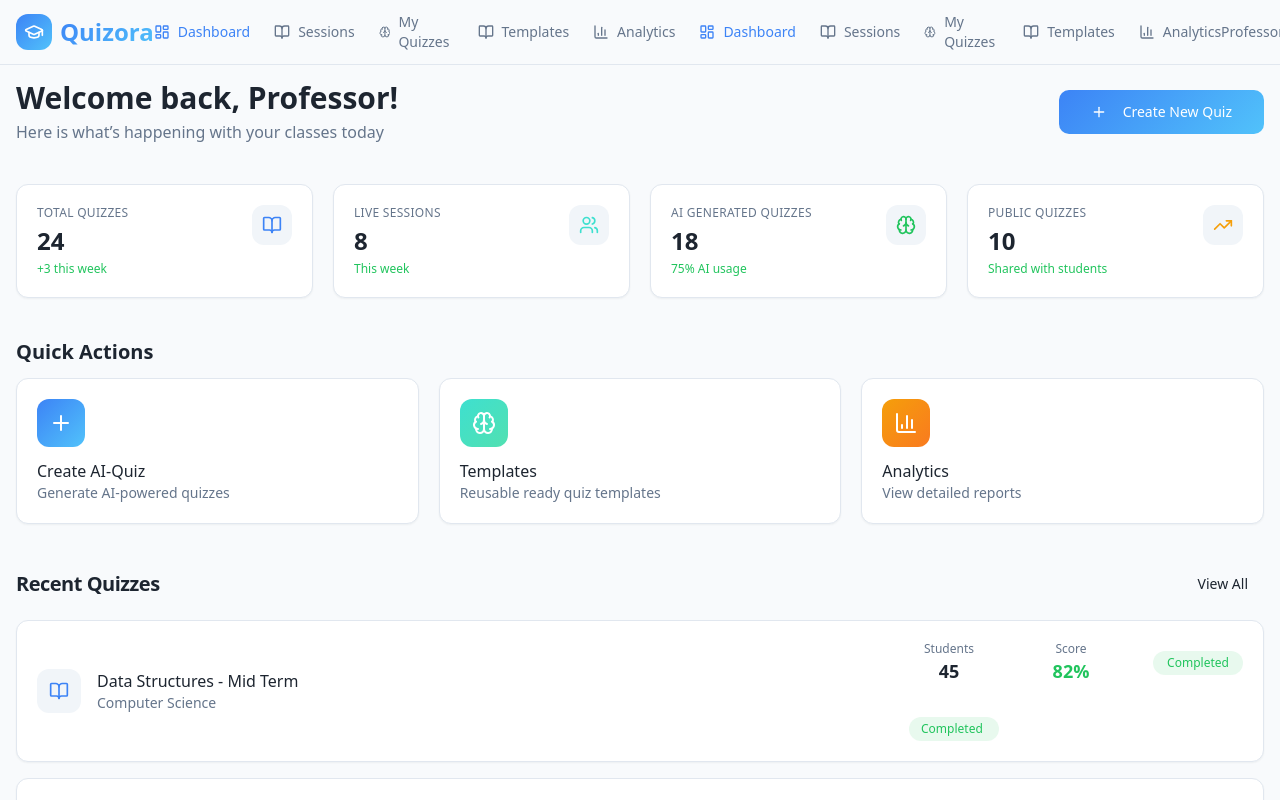
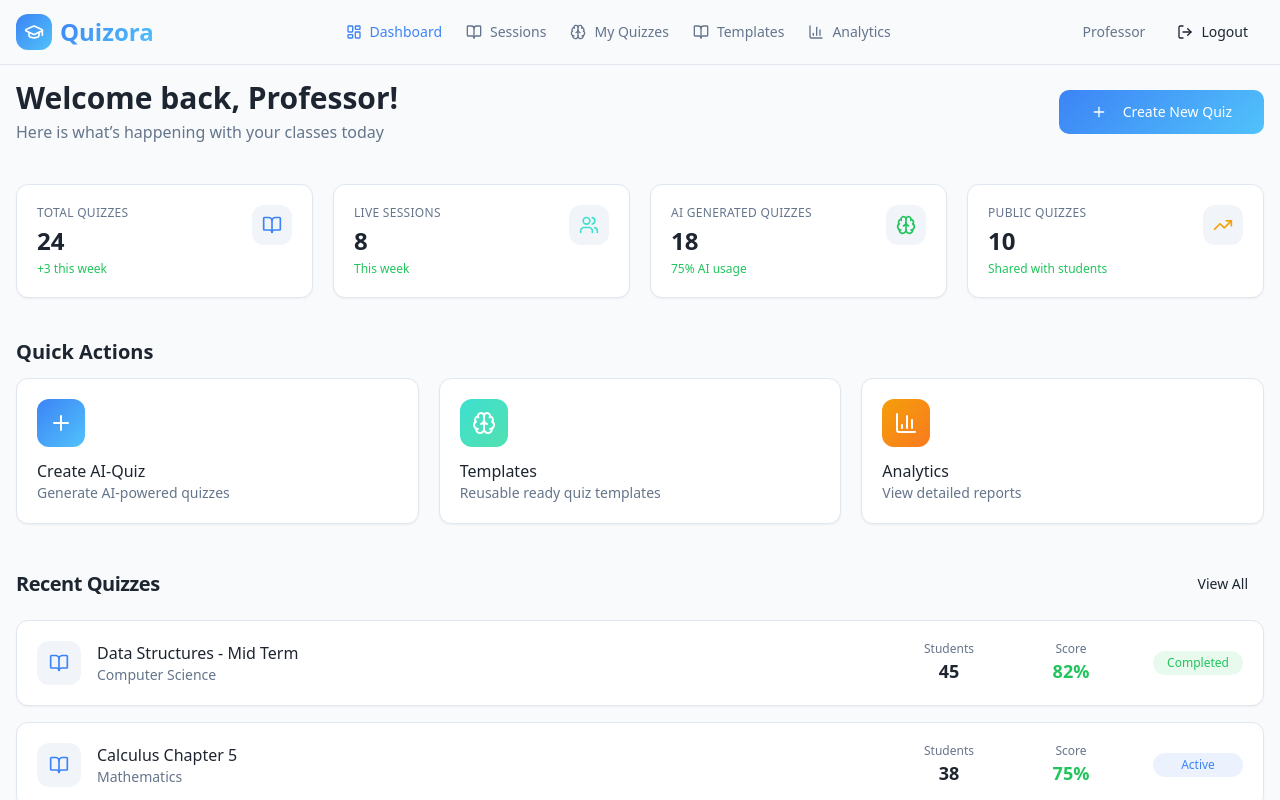
Before and after one commit to AhmadShahzad0701/Quizora, a Next.js app in the folder Frontend/: page /dashboard in a window 1280 px wide. Shown: the top 800 px of the page. Built offline with nearby package versions, Linux system fonts and the light colour scheme.

Commit message:
updated-ui
updated-ui

```diff
--- a/Frontend/src/app/(teacher)/dashboard/page.tsx
+++ b/Frontend/src/app/(teacher)/dashboard/page.tsx
@@ -242,17 +242,6 @@ const TeacherDashboard = () => {
                             quiz.status.slice(1)}
                         </span>
                       </div>
-                      <span
-                        className={`px-3 py-1 rounded-full text-xs font-medium ${quiz.status === "completed"
-                            ? "bg-success/10 text-success"
-                            : quiz.status === "active"
-                              ? "bg-primary/10 text-primary"
-                              : "bg-accent/10 text-accent"
-                          }`}
-                      >
-                        {quiz.status.charAt(0).toUpperCase() +
-                          quiz.status.slice(1)}
-                      </span>
                     </div>
                   </div>
                 </Card>
--- a/Frontend/src/components/navigation/TeacherNavbar.tsx
+++ b/Frontend/src/components/navigation/TeacherNavbar.tsx
@@ -18,11 +18,6 @@ const teacherLinks = [
   { name: "My Quizzes", path: "/teacher/quiz-session", icon: Brain },
   { name: "Templates", path: "/teacher/templates", icon: BookOpen },
   { name: "Analytics", path: "/teacher/analytics", icon: BarChart3 },
-    { name: "Dashboard", path: "/dashboard", icon: LayoutDashboard },
-    { name: "Sessions", path: "/teacher/session", icon: BookOpen },
-    { name: "My Quizzes", path: "/templates", icon: Brain },
-    { name: "Templates", path: "/templates", icon: BookOpen },
-    { name: "Analytics", path: "/analytics", icon: BarChart3 },
 ];
 
 const TeacherNavbar = () => {
```
